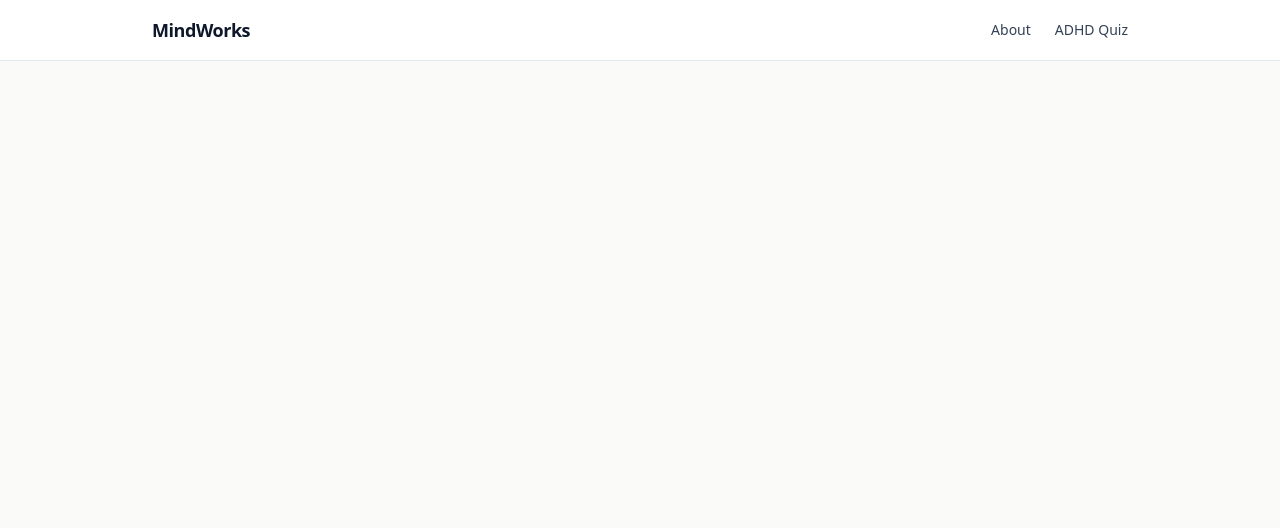
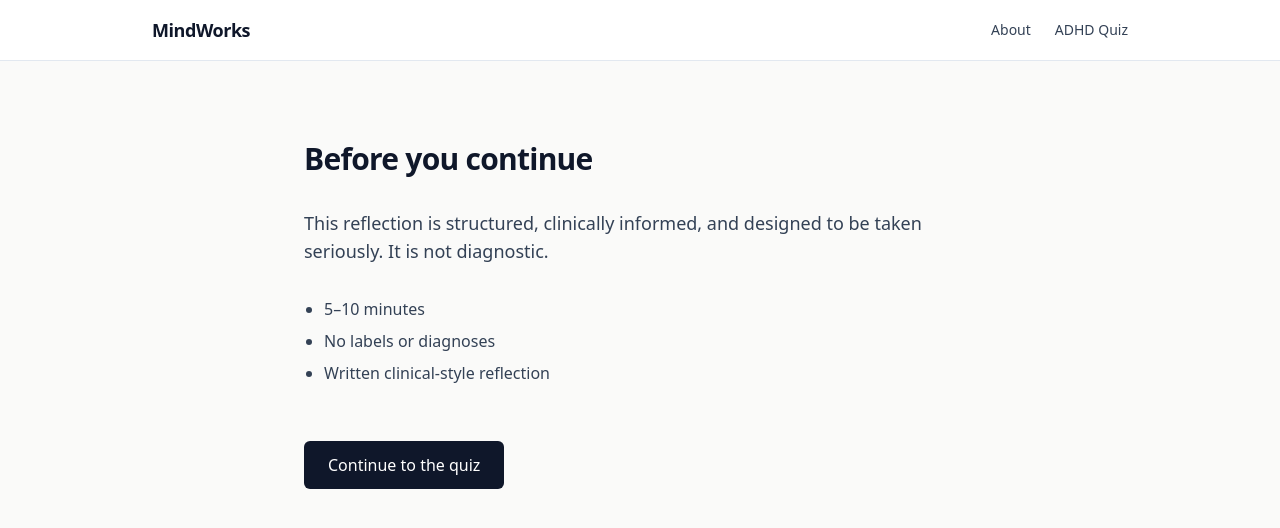
Before and after one commit to stopinder/therapy-orientation-quiz, a Vue app: page /gateway in a window 1280 px wide. Shown: the top 528 px of the page. Built offline with nearby package versions, Linux system fonts and the light colour scheme.

Commit message:
Pause for user testing with gateway flow in place

```diff
--- a/src/router/index.js
+++ b/src/router/index.js
@@ -1,22 +1,13 @@
 import { createRouter, createWebHistory } from "vue-router"
 import About from "../views/About.vue"
+import QuizGateway from "../views/QuizGateway.vue"
 import ADHDQuizView from "../views/ADHDQuizView.vue"
 
 const routes = [
-    {
-        path: "/",
-        redirect: "/about",
-    },
-    {
-        path: "/about",
-        name: "About",
-        component: About,
-    },
-    {
-        path: "/adhd-quiz",
-        name: "ADHDQuiz",
-        component: ADHDQuizView,
-    },
+    { path: "/", redirect: "/about" },
+    { path: "/about", name: "About", component: About },
+    { path: "/gateway", name: "Gateway", component: QuizGateway },
+    { path: "/adhd-quiz", name: "ADHDQuiz", component: ADHDQuizView },
 ]
 
 const router = createRouter({
--- a/src/views/About.vue
+++ b/src/views/About.vue
@@ -13,12 +13,8 @@
         before jumping to conclusions.
       </p>
 
-      <router-link
-          to="/adhd-quiz"
-          class="inline-block mt-4 rounded-md bg-slate-900 px-6 py-3 text-white font-medium hover:bg-slate-800 transition"
-      >
-        Take the quiz
-      </router-link>
+      <router-link to="/gateway">Take the quiz</router-link>
+
     </section>
 
     <!-- Spacer / placeholder image block -->
@@ -80,12 +76,8 @@
 
     <!-- Final CTA -->
     <section>
-      <router-link
-          to="/adhd-quiz"
-          class="inline-block rounded-md bg-slate-900 px-6 py-3 text-white font-medium hover:bg-slate-800 transition"
-      >
-        Take the quiz
-      </router-link>
+      <router-link to="/gateway">Take the quiz</router-link>
+
     </section>
 
   </main>
--- /dev/null
+++ b/src/views/QuizGateway.vue
@@ -0,0 +1,29 @@
+<template>
+  <main class="min-h-screen bg-stone-50 px-6 py-20">
+    <div class="max-w-2xl mx-auto space-y-8">
+      <h1 class="text-3xl font-semibold tracking-tight text-slate-900">
+        Before you continue
+      </h1>
+
+      <p class="text-lg text-slate-700">
+        This reflection is structured, clinically informed, and designed to be taken seriously.
+        It is not diagnostic.
+      </p>
+
+      <ul class="list-disc pl-5 text-slate-700 space-y-2">
+        <li>5–10 minutes</li>
+        <li>No labels or diagnoses</li>
+        <li>Written clinical-style reflection</li>
+      </ul>
+
+      <div class="pt-6">
+        <router-link
+            to="/adhd-quiz"
+            class="inline-block rounded-md bg-slate-900 px-6 py-3 text-white font-medium hover:bg-slate-800 transition"
+        >
+          Continue to the quiz
+        </router-link>
+      </div>
+    </div>
+  </main>
+</template>
```
